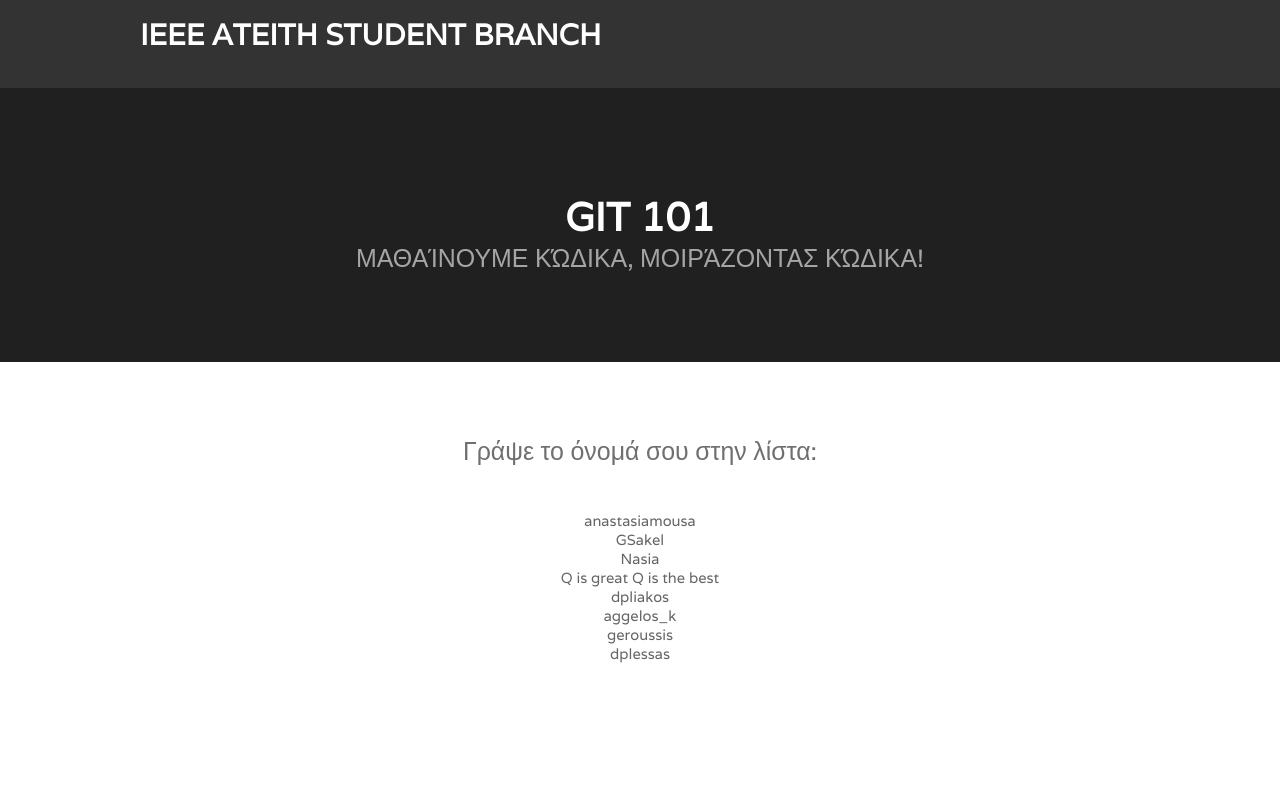
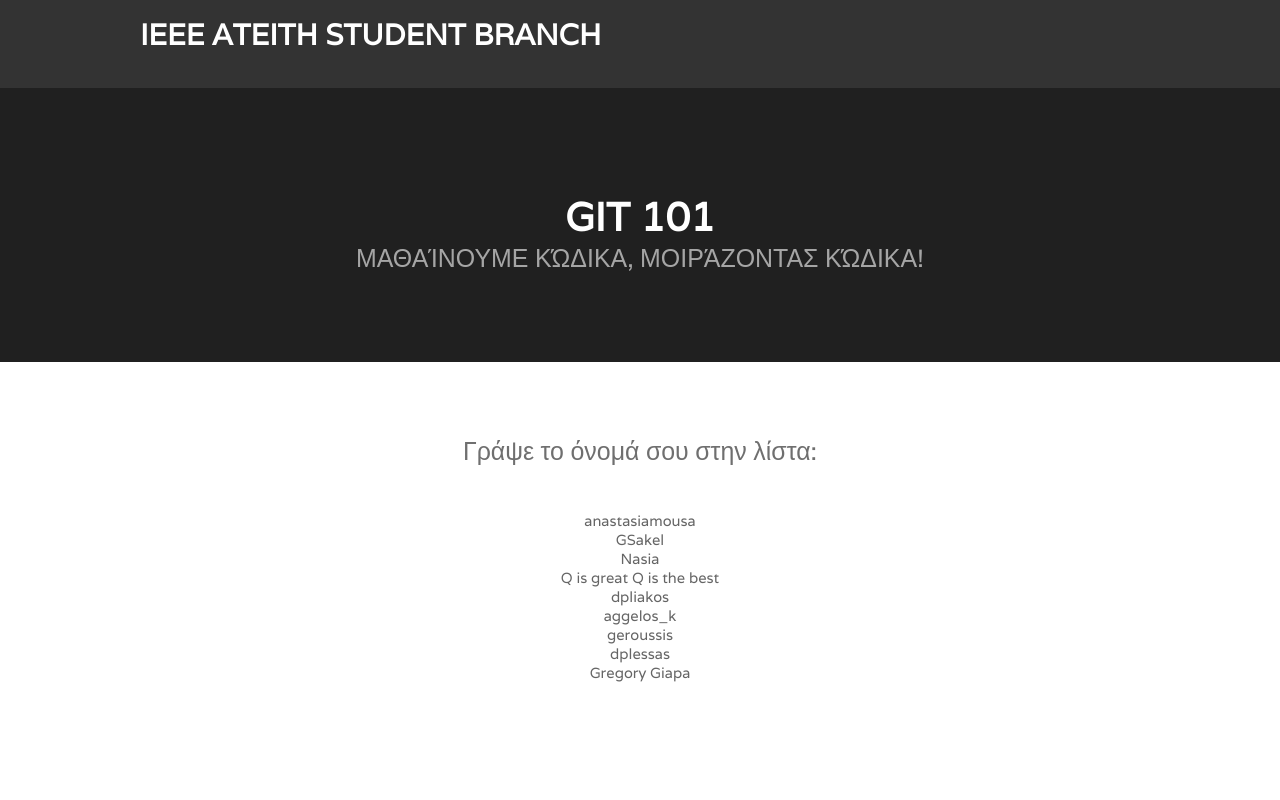
Before and after one commit to ieee-ihuthess/git_github_101, a plain HTML site: page index.html in a window 1280 px wide. Shown: the top 800 px of the page. Drawn offline with Linux system fonts and the light colour scheme.

Commit message:
added my name

```diff
--- a/index.html
+++ b/index.html
@@ -64,6 +64,7 @@ Released   : 20140309
         <li> 	aggelos_k </li>
         <li> geroussis </li>
         <li> dplessas </li>
+				<li>Gregory Giapa	</li>
 			</ul>
 		<div id="three-column">
 			<div class="boxA">
```
